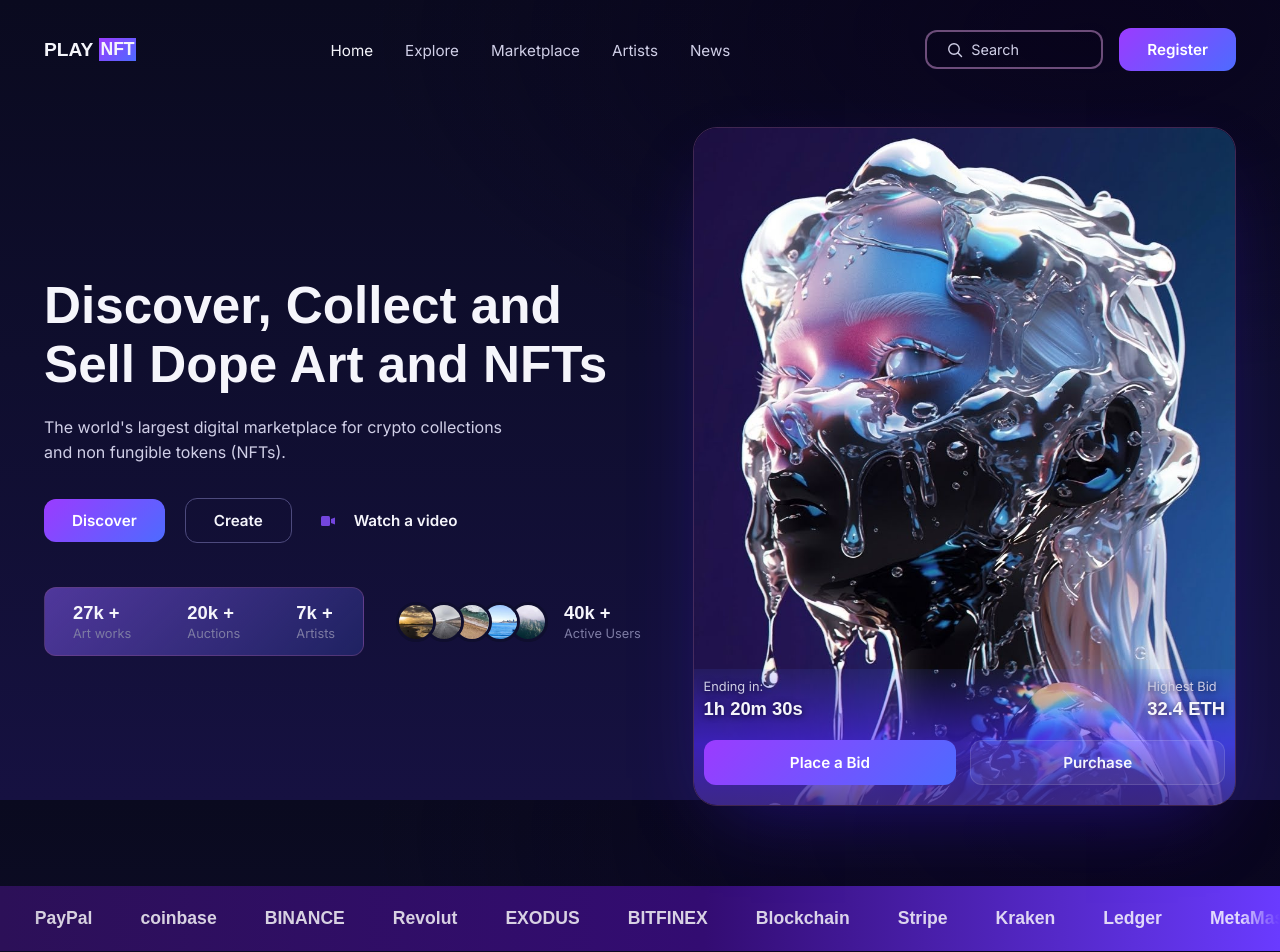
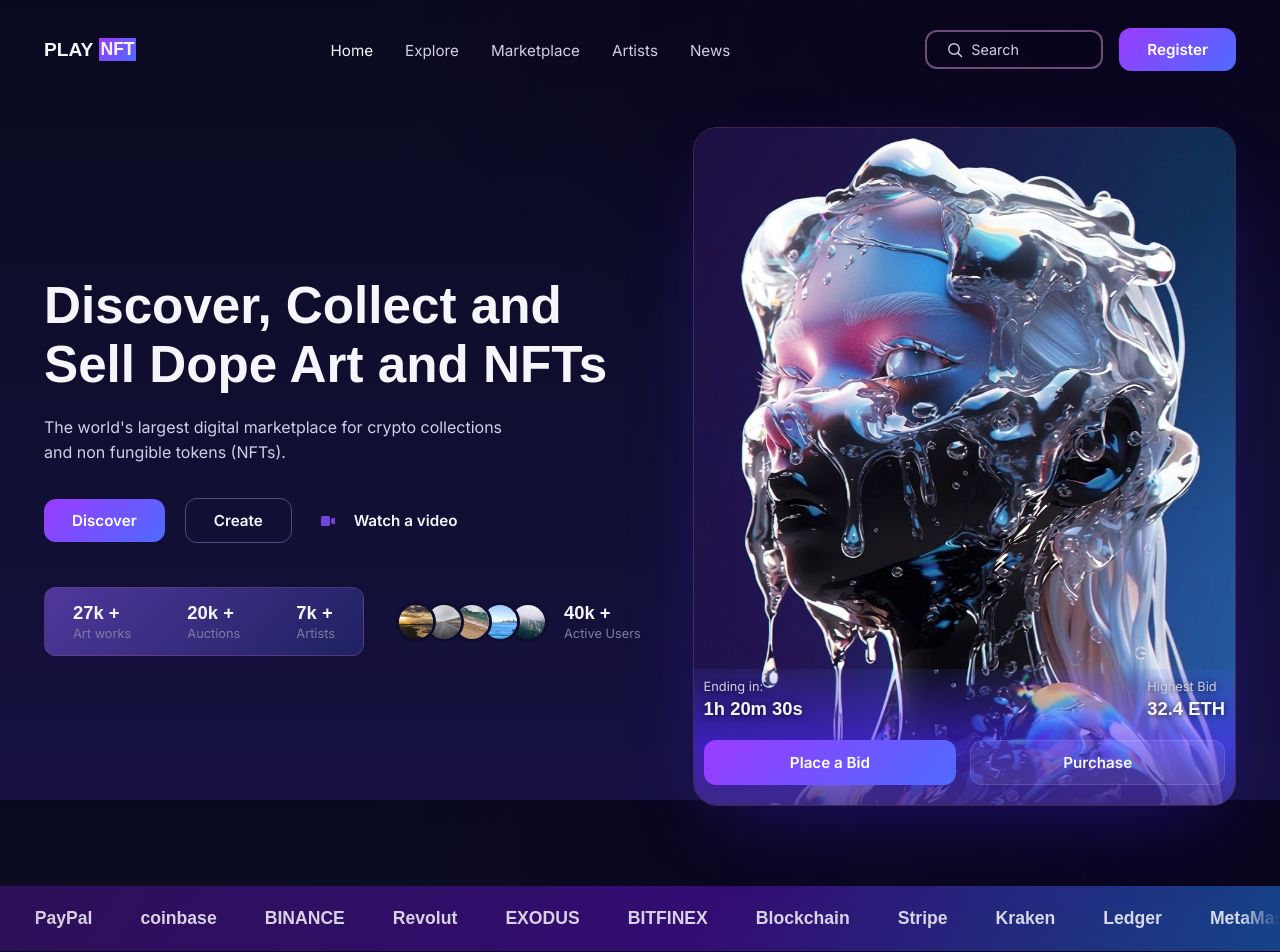
Before and after one commit to LIKESTEM/UI-Challenge-One, a React (Vite) app: page / in a window 1280 px wide. Shown: the top 952 px of the page. Built offline with nearby package versions, Linux system fonts and the light colour scheme.

Commit message:
added sliding and fadding effects

```diff
--- a/src/components/Partners/Partners.module.css
+++ b/src/components/Partners/Partners.module.css
@@ -1,5 +1,5 @@
 .partners {
-  background: linear-gradient(90deg, #2c1058 0%, #330c72 55%, #6a3bff 100%);
+  background: linear-gradient(120deg, #2c1058 0%, #330c72 55%, #154388 100%);
   padding: 22px 0;
 }
 
```
